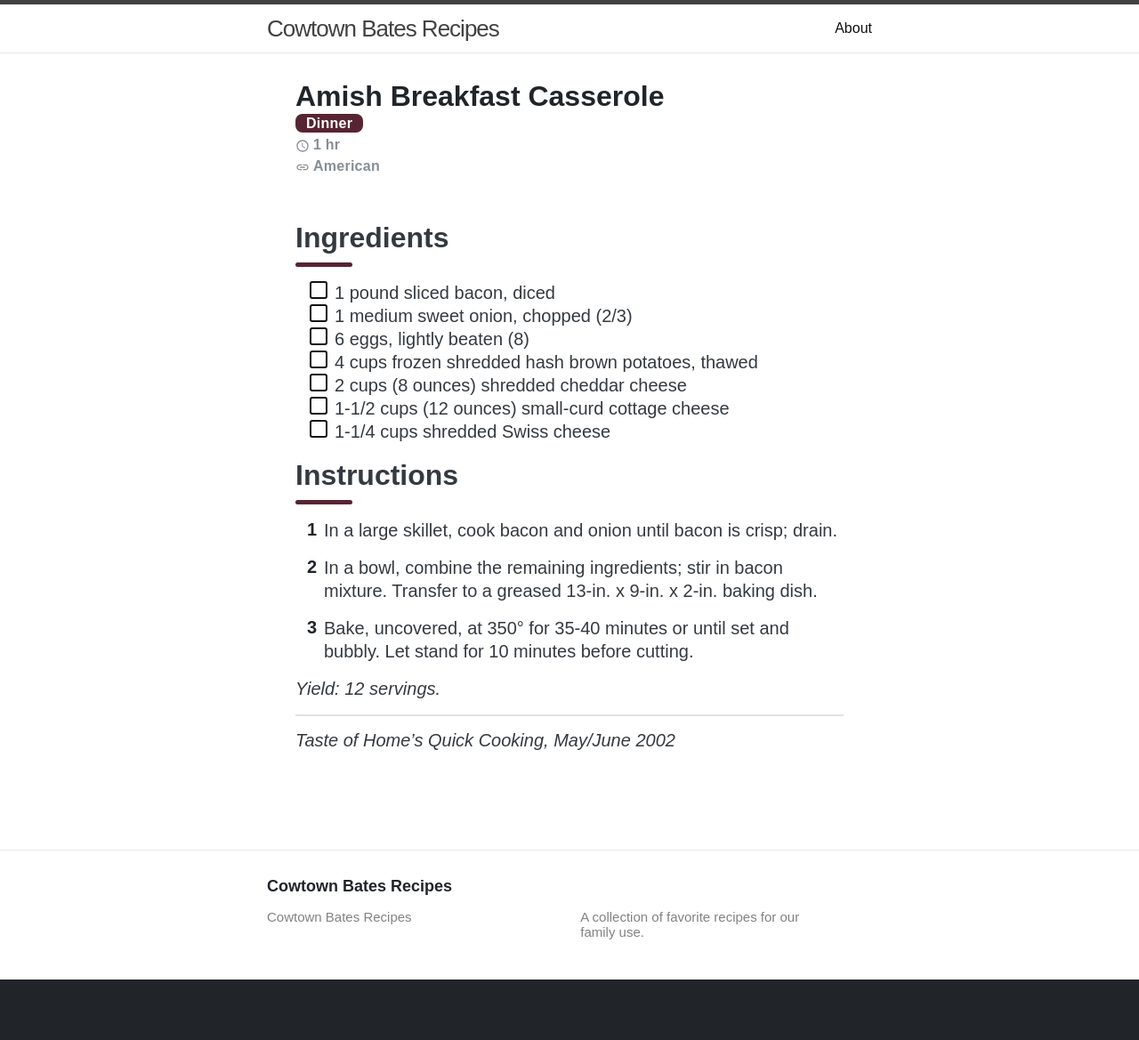
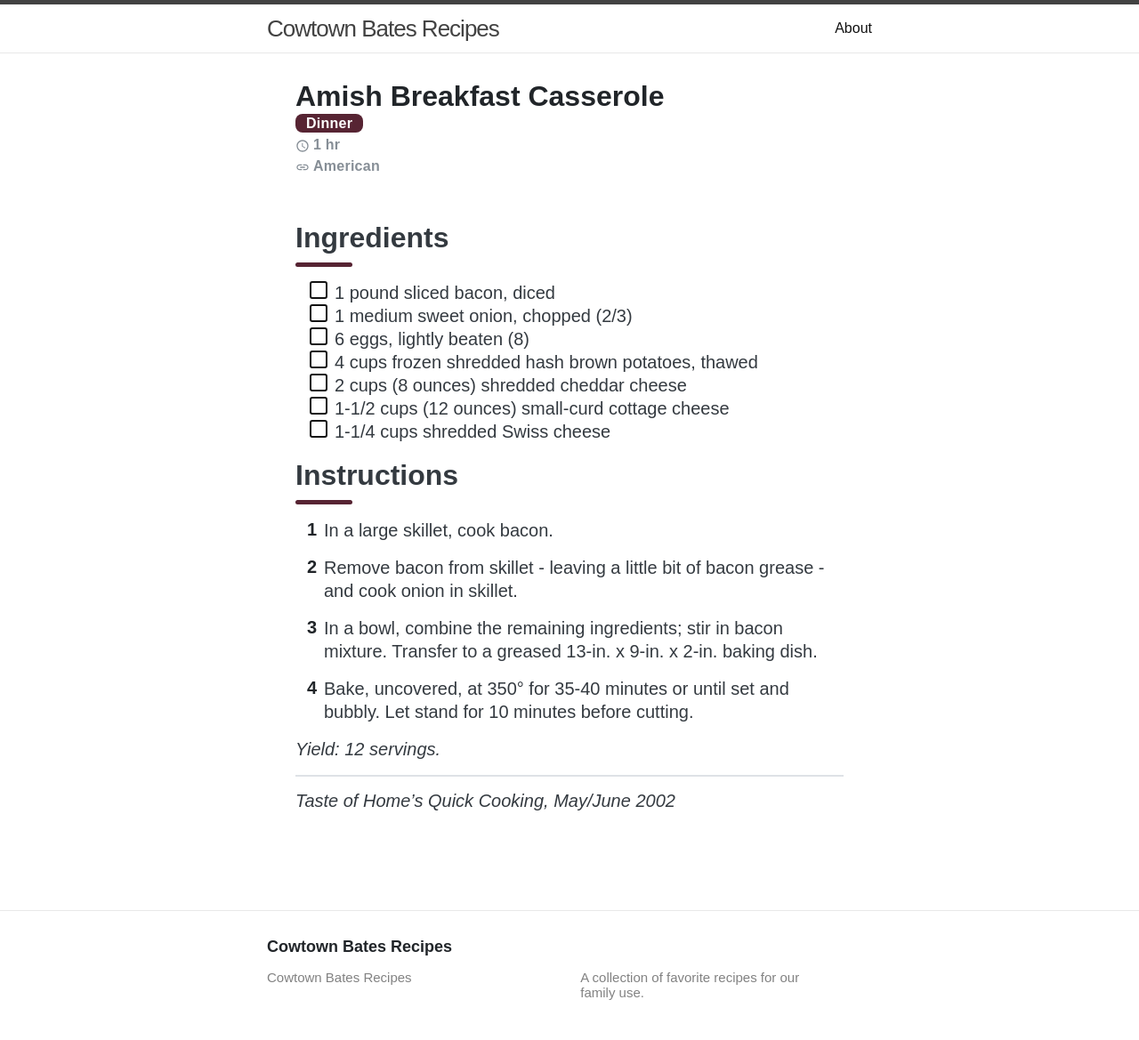
Before and after one commit to sfb1996/cookbook, a Jekyll site: the page built from _recipes/dinners/amish-breakfast-casserole.md, in a window 1280 px wide. Shown: the whole page at 89% size. Built offline with Jekyll 4.4.1, drawn with Linux system fonts in a browser that asks for light colours; before the commit the page ends 1101 px from its top, so only the background shows below that.

Commit message:
Update amish-breakfast-casserole.md

```diff
--- a/_recipes/dinners/amish-breakfast-casserole.md
+++ b/_recipes/dinners/amish-breakfast-casserole.md
@@ -18,9 +18,10 @@ tags: ['American']
 - [ ] 1-1/4 cups shredded Swiss cheese
 
 # Instructions
-1. In a large skillet, cook bacon and onion until bacon is crisp; drain.
-2. In a bowl, combine the remaining ingredients; stir in bacon mixture. Transfer to a greased 13-in. x 9-in. x 2-in. baking dish.
-3. Bake, uncovered, at 350° for 35-40 minutes or until set and bubbly. Let stand for 10 minutes before cutting.
+1. In a large skillet, cook bacon.
+2. Remove bacon from skillet - leaving a little bit of bacon grease - and cook onion in skillet.
+3. In a bowl, combine the remaining ingredients; stir in bacon mixture. Transfer to a greased 13-in. x 9-in. x 2-in. baking dish.
+4. Bake, uncovered, at 350° for 35-40 minutes or until set and bubbly. Let stand for 10 minutes before cutting.
 
 *Yield: 12 servings.*
 
```
